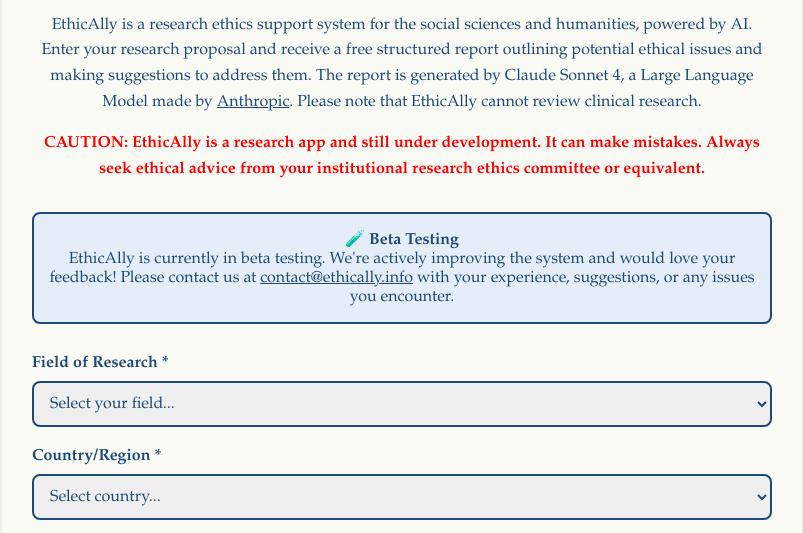
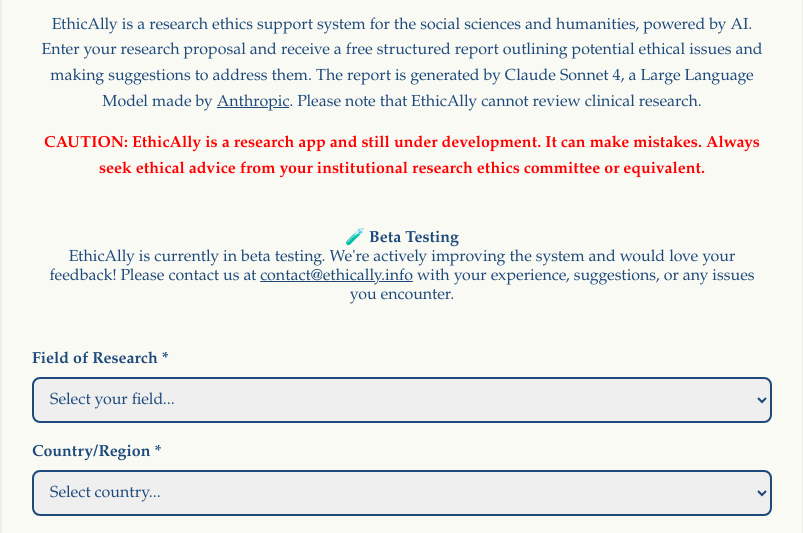
Before and after one commit to EthicAllySteph/EthicsreviewAI, a website: page index.html in a window 1280 px wide. Shown: the part 263-796 px from the top of the page, without its empty margins (238-1041 px from the left). Drawn offline with Linux system fonts and the light colour scheme.

Commit message:
Update index.html

```diff
--- a/index.html
+++ b/index.html
@@ -61,8 +61,8 @@
         }
 
         .beta-feedback {
-            background: #e5eef8;
-            border: 2px solid #1D4A7A;
+            background: #FAFAF5;
+            border: 0px solid #1D4A7A;
             padding: 15px;
             border-radius: 8px;
             margin-bottom: 30px;
```
